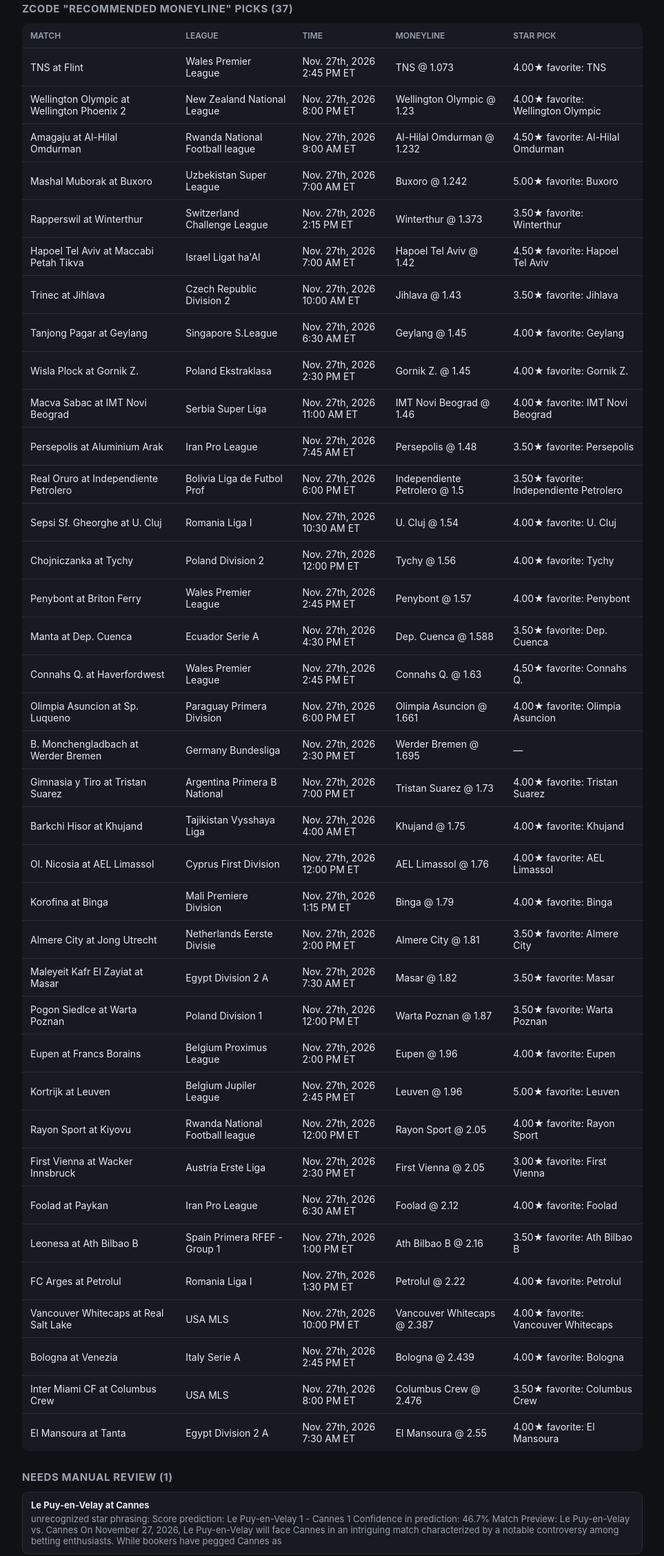
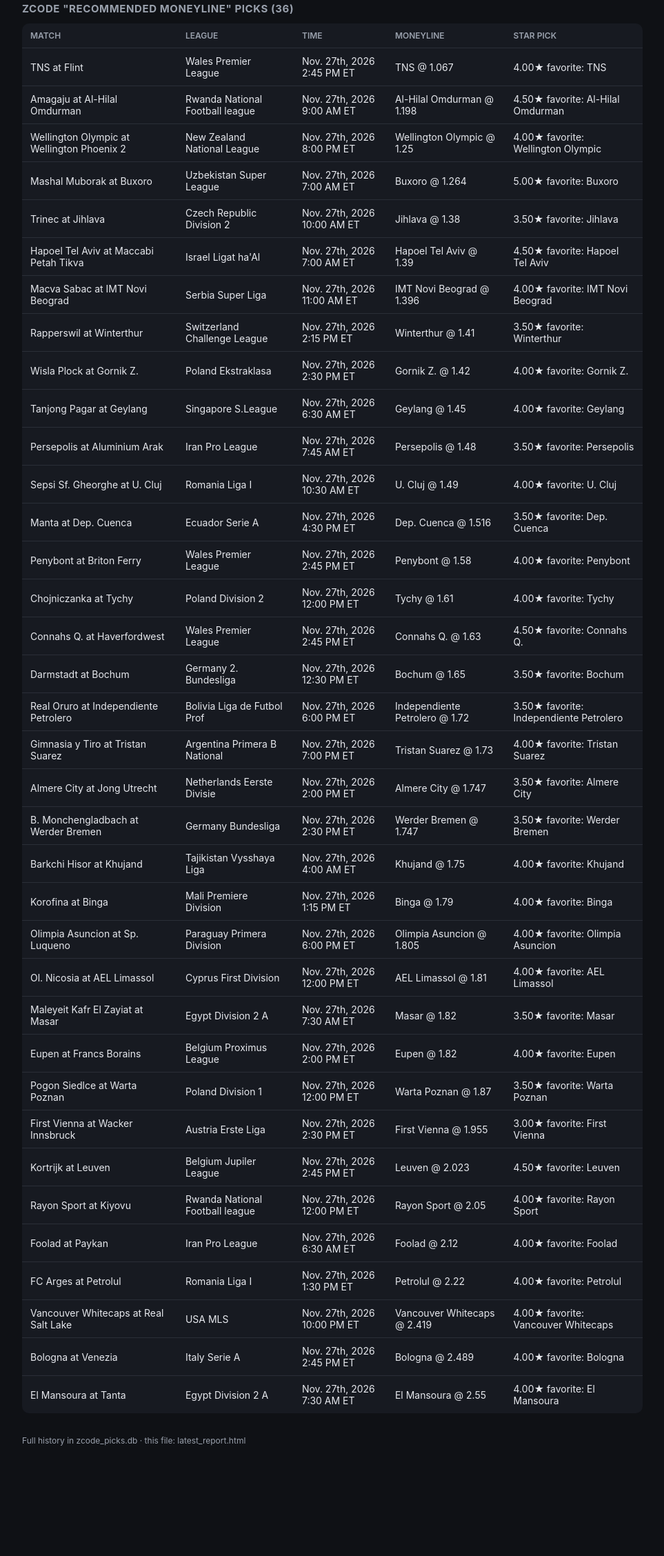
Before and after one commit to eilcin/my_reports, a plain HTML site: page index.html in a window 1280 px wide. Shown: the part 526-2782 px from the top of the page at 69% size, without its empty margins (158-1121 px from the left). After the commit the page ends 2654 px from the top, so only its background shows below. Drawn offline with Linux system fonts and the light colour scheme.

Commit message:
Update report 2026-11-28T04:10:36Z

```diff
--- a/index.html
+++ b/index.html
@@ -1,6 +1,6 @@
 <!DOCTYPE html>
 <html lang="en"><head><meta charset="utf-8">
-<title>Zcode SOCCER picks - 2026-11-27 09:48</title>
+<title>Zcode SOCCER picks - 2026-11-28 04:10</title>
 <style>
 :root {
   --bg: #0f1115; --panel: #171a21; --border: #2a2e37;
@@ -37,8 +37,8 @@ footer { color: var(--muted); font-size: 12px; margin-top: 32px; }
 </style>
 </head><body><div class="wrap">
   <h1>Zcode SOCCER picks</h1>
-  <div class="meta">2026-11-27 09:48 &middot; filter: &ge;4.5 stars, favorites only &middot; scraped_at (UTC): 2026-11-27T09:48:31+00:00</div>
-  <div class="banner ok">Scanned 133 of 133 SOCCER games - everything loaded.</div>
+  <div class="meta">2026-11-28 04:10 &middot; filter: &ge;4.5 stars, favorites only &middot; scraped_at (UTC): 2026-11-28T04:10:34+00:00</div>
+  <div class="banner ok">Scanned 132 of 132 SOCCER games - everything loaded.</div>
   <section>
     <h2>Picks &ge; 4.5 stars (favorites only)</h2>
     <table>
@@ -49,15 +49,7 @@ footer { color: var(--muted); font-size: 12px; margin-top: 32px; }
       <td>Uzbekistan Super League</td>
       <td>Nov. 27th, 2026 7:00 AM ET</td>
       <td>favorite: Buxoro</td>
-      <td>Buxoro @ 1.242</td>
-    </tr>
-<tr>
-      <td class="star">5.00★</td>
-      <td>Kortrijk at Leuven</td>
-      <td>Belgium Jupiler League</td>
-      <td>Nov. 27th, 2026 2:45 PM ET</td>
-      <td>favorite: Leuven</td>
-      <td>Leuven @ 1.96</td>
+      <td>Buxoro @ 1.264</td>
     </tr>
 <tr>
       <td class="star">4.50★</td>
@@ -65,7 +57,7 @@ footer { color: var(--muted); font-size: 12px; margin-top: 32px; }
       <td>Israel Ligat ha&#x27;Al</td>
       <td>Nov. 27th, 2026 7:00 AM ET</td>
       <td>favorite: Hapoel Tel Aviv</td>
-      <td>Hapoel Tel Aviv @ 1.42</td>
+      <td>Hapoel Tel Aviv @ 1.39</td>
     </tr>
 <tr>
       <td class="star">4.50★</td>
@@ -73,7 +65,7 @@ footer { color: var(--muted); font-size: 12px; margin-top: 32px; }
       <td>Rwanda National Football league</td>
       <td>Nov. 27th, 2026 9:00 AM ET</td>
       <td>favorite: Al-Hilal Omdurman</td>
-      <td>Al-Hilal Omdurman @ 1.232</td>
+      <td>Al-Hilal Omdurman @ 1.198</td>
     </tr>
 <tr>
       <td class="star">4.50★</td>
@@ -82,61 +74,83 @@ footer { color: var(--muted); font-size: 12px; margin-top: 32px; }
       <td>Nov. 27th, 2026 2:45 PM ET</td>
       <td>favorite: Connahs Q.</td>
       <td>Connahs Q. @ 1.63</td>
+    </tr>
+<tr>
+      <td class="star">4.50★</td>
+      <td>Kortrijk at Leuven</td>
+      <td>Belgium Jupiler League</td>
+      <td>Nov. 27th, 2026 2:45 PM ET</td>
+      <td>favorite: Leuven</td>
+      <td>Leuven @ 2.023</td>
     </tr></tbody>
         </table>
   </section>
   <section>
-    <h2>Zcode &quot;Recommended Moneyline&quot; picks (37)</h2>
+    <h2>Zcode &quot;Recommended Moneyline&quot; picks (36)</h2>
     <table>
           <thead><tr><th>Match</th><th>League</th><th>Time</th><th>Moneyline</th><th>Star pick</th></tr></thead>
           <tbody><tr>
       <td>TNS at Flint</td>
       <td>Wales Premier League</td>
       <td>Nov. 27th, 2026 2:45 PM ET</td>
-      <td>TNS @ 1.073</td>
+      <td>TNS @ 1.067</td>
       <td>4.00★ favorite: TNS</td>
+    </tr>
+<tr>
+      <td>Amagaju at Al-Hilal Omdurman</td>
+      <td>Rwanda National Football league</td>
+      <td>Nov. 27th, 2026 9:00 AM ET</td>
+      <td>Al-Hilal Omdurman @ 1.198</td>
+      <td>4.50★ favorite: Al-Hilal Omdurman</td>
     </tr>
 <tr>
       <td>Wellington Olympic at Wellington Phoenix 2</td>
       <td>New Zealand National League</td>
       <td>Nov. 27th, 2026 8:00 PM ET</td>
-      <td>Wellington Olympic @ 1.23</td>
+      <td>Wellington Olympic @ 1.25</td>
       <td>4.00★ favorite: Wellington Olympic</td>
-    </tr>
-<tr>
-      <td>Amagaju at Al-Hilal Omdurman</td>
-      <td>Rwanda National Football league</td>
-      <td>Nov. 27th, 2026 9:00 AM ET</td>
-      <td>Al-Hilal Omdurman @ 1.232</td>
-      <td>4.50★ favorite: Al-Hilal Omdurman</td>
     </tr>
 <tr>
       <td>Mashal Muborak at Buxoro</td>
       <td>Uzbekistan Super League</td>
       <td>Nov. 27th, 2026 7:00 AM ET</td>
-      <td>Buxoro @ 1.242</td>
+      <td>Buxoro @ 1.264</td>
       <td>5.00★ favorite: Buxoro</td>
+    </tr>
+<tr>
+      <td>Trinec at Jihlava</td>
+      <td>Czech Republic Division 2</td>
+      <td>Nov. 27th, 2026 10:00 AM ET</td>
+      <td>Jihlava @ 1.38</td>
+      <td>3.50★ favorite: Jihlava</td>
+    </tr>
+<tr>
+      <td>Hapoel Tel Aviv at Maccabi Petah Tikva</td>
+      <td>Israel Ligat ha&#x27;Al</td>
+      <td>Nov. 27th, 2026 7:00 AM ET</td>
+      <td>Hapoel Tel Aviv @ 1.39</td>
+      <td>4.50★ favorite: Hapoel Tel Aviv</td>
+    </tr>
+<tr>
+      <td>Macva Sabac at IMT Novi Beograd</td>
+      <td>Serbia Super Liga</td>
+      <td>Nov. 27th, 2026 11:00 AM ET</td>
+      <td>IMT Novi Beograd @ 1.396</td>
+      <td>4.00★ favorite: IMT Novi Beograd</td>
     </tr>
 <tr>
       <td>Rapperswil at Winterthur</td>
       <td>Switzerland Challenge League</td>
       <td>Nov. 27th, 2026 2:15 PM ET</td>
-      <td>Winterthur @ 1.373</td>
+      <td>Winterthur @ 1.41</td>
       <td>3.50★ favorite: Winterthur</td>
     </tr>
 <tr>
-      <td>Hapoel Tel Aviv at Maccabi Petah Tikva</td>
-      <td>Israel Ligat ha&#x27;Al</td>
-      <td>Nov. 27th, 2026 7:00 AM ET</td>
-      <td>Hapoel Tel Aviv @ 1.42</td>
-      <td>4.50★ favorite: Hapoel Tel Aviv</td>
-    </tr>
-<tr>
-      <td>Trinec at Jihlava</td>
-      <td>Czech Republic Division 2</td>
-      <td>Nov. 27th, 2026 10:00 AM ET</td>
-      <td>Jihlava @ 1.43</td>
-      <td>3.50★ favorite: Jihlava</td>
+      <td>Wisla Plock at Gornik Z.</td>
+      <td>Poland Ekstraklasa</td>
+      <td>Nov. 27th, 2026 2:30 PM ET</td>
+      <td>Gornik Z. @ 1.42</td>
+      <td>4.00★ favorite: Gornik Z.</td>
     </tr>
 <tr>
       <td>Tanjong Pagar at Geylang</td>
@@ -146,20 +160,6 @@ footer { color: var(--muted); font-size: 12px; margin-top: 32px; }
       <td>4.00★ favorite: Geylang</td>
     </tr>
 <tr>
-      <td>Wisla Plock at Gornik Z.</td>
-      <td>Poland Ekstraklasa</td>
-      <td>Nov. 27th, 2026 2:30 PM ET</td>
-      <td>Gornik Z. @ 1.45</td>
-      <td>4.00★ favorite: Gornik Z.</td>
-    </tr>
-<tr>
-      <td>Macva Sabac at IMT Novi Beograd</td>
-      <td>Serbia Super Liga</td>
-      <td>Nov. 27th, 2026 11:00 AM ET</td>
-      <td>IMT Novi Beograd @ 1.46</td>
-      <td>4.00★ favorite: IMT Novi Beograd</td>
-    </tr>
-<tr>
       <td>Persepolis at Aluminium Arak</td>
       <td>Iran Pro League</td>
       <td>Nov. 27th, 2026 7:45 AM ET</td>
@@ -167,39 +167,32 @@ footer { color: var(--muted); font-size: 12px; margin-top: 32px; }
       <td>3.50★ favorite: Persepolis</td>
     </tr>
 <tr>
-      <td>Real Oruro at Independiente Petrolero</td>
-      <td>Bolivia Liga de Futbol Prof</td>
-      <td>Nov. 27th, 2026 6:00 PM ET</td>
-      <td>Independiente Petrolero @ 1.5</td>
-      <td>3.50★ favorite: Independiente Petrolero</td>
-    </tr>
-<tr>
       <td>Sepsi Sf. Gheorghe at U. Cluj</td>
       <td>Romania Liga I</td>
       <td>Nov. 27th, 2026 10:30 AM ET</td>
-      <td>U. Cluj @ 1.54</td>
+      <td>U. Cluj @ 1.49</td>
       <td>4.00★ favorite: U. Cluj</td>
+    </tr>
+<tr>
+      <td>Manta at Dep. Cuenca</td>
+      <td>Ecuador Serie A</td>
+      <td>Nov. 27th, 2026 4:30 PM ET</td>
+      <td>Dep. Cuenca @ 1.516</td>
+      <td>3.50★ favorite: Dep. Cuenca</td>
+    </tr>
+<tr>
+      <td>Penybont at Briton Ferry</td>
+      <td>Wales Premier League</td>
+      <td>Nov. 27th, 2026 2:45 PM ET</td>
+      <td>Penybont @ 1.58</td>
+      <td>4.00★ favorite: Penybont</td>
     </tr>
 <tr>
       <td>Chojniczanka at Tychy</td>
       <td>Poland Division 2</td>
       <td>Nov. 27th, 2026 12:00 PM ET</td>
-      <td>Tychy @ 1.56</td>
+      <td>Tychy @ 1.61</td>
       <td>4.00★ favorite: Tychy</td>
-    </tr>
-<tr>
-      <td>Penybont at Briton Ferry</td>
-      <td>Wales Premier League</td>
-      <td>Nov. 27th, 2026 2:45 PM ET</td>
-      <td>Penybont @ 1.57</td>
-      <td>4.00★ favorite: Penybont</td>
-    </tr>
-<tr>
-      <td>Manta at Dep. Cuenca</td>
-      <td>Ecuador Serie A</td>
-      <td>Nov. 27th, 2026 4:30 PM ET</td>
-      <td>Dep. Cuenca @ 1.588</td>
-      <td>3.50★ favorite: Dep. Cuenca</td>
     </tr>
 <tr>
       <td>Connahs Q. at Haverfordwest</td>
@@ -209,18 +202,18 @@ footer { color: var(--muted); font-size: 12px; margin-top: 32px; }
       <td>4.50★ favorite: Connahs Q.</td>
     </tr>
 <tr>
-      <td>Olimpia Asuncion at Sp. Luqueno</td>
-      <td>Paraguay Primera Division</td>
-      <td>Nov. 27th, 2026 6:00 PM ET</td>
-      <td>Olimpia Asuncion @ 1.661</td>
-      <td>4.00★ favorite: Olimpia Asuncion</td>
+      <td>Darmstadt at Bochum</td>
+      <td>Germany 2. Bundesliga</td>
+      <td>Nov. 27th, 2026 12:30 PM ET</td>
+      <td>Bochum @ 1.65</td>
+      <td>3.50★ favorite: Bochum</td>
     </tr>
 <tr>
-      <td>B. Monchengladbach at Werder Bremen</td>
-      <td>Germany Bundesliga</td>
-      <td>Nov. 27th, 2026 2:30 PM ET</td>
-      <td>Werder Bremen @ 1.695</td>
-      <td>&mdash;</td>
+      <td>Real Oruro at Independiente Petrolero</td>
+      <td>Bolivia Liga de Futbol Prof</td>
+      <td>Nov. 27th, 2026 6:00 PM ET</td>
+      <td>Independiente Petrolero @ 1.72</td>
+      <td>3.50★ favorite: Independiente Petrolero</td>
     </tr>
 <tr>
       <td>Gimnasia y Tiro at Tristan Suarez</td>
@@ -230,18 +223,25 @@ footer { color: var(--muted); font-size: 12px; margin-top: 32px; }
       <td>4.00★ favorite: Tristan Suarez</td>
     </tr>
 <tr>
+      <td>Almere City at Jong Utrecht</td>
+      <td>Netherlands Eerste Divisie</td>
+      <td>Nov. 27th, 2026 2:00 PM ET</td>
+      <td>Almere City @ 1.747</td>
+      <td>3.50★ favorite: Almere City</td>
+    </tr>
+<tr>
+      <td>B. Monchengladbach at Werder Bremen</td>
+      <td>Germany Bundesliga</td>
+      <td>Nov. 27th, 2026 2:30 PM ET</td>
+      <td>Werder Bremen @ 1.747</td>
+      <td>3.50★ favorite: Werder Bremen</td>
+    </tr>
+<tr>
       <td>Barkchi Hisor at Khujand</td>
       <td>Tajikistan Vysshaya Liga</td>
       <td>Nov. 27th, 2026 4:00 AM ET</td>
       <td>Khujand @ 1.75</td>
       <td>4.00★ favorite: Khujand</td>
-    </tr>
-<tr>
-      <td>Ol. Nicosia at AEL Limassol</td>
-      <td>Cyprus First Division</td>
-      <td>Nov. 27th, 2026 12:00 PM ET</td>
-      <td>AEL Limassol @ 1.76</td>
-      <td>4.00★ favorite: AEL Limassol</td>
     </tr>
 <tr>
       <td>Korofina at Binga</td>
@@ -251,11 +251,18 @@ footer { color: var(--muted); font-size: 12px; margin-top: 32px; }
       <td>4.00★ favorite: Binga</td>
     </tr>
 <tr>
-      <td>Almere City at Jong Utrecht</td>
-      <td>Netherlands Eerste Divisie</td>
-      <td>Nov. 27th, 2026 2:00 PM ET</td>
-      <td>Almere City @ 1.81</td>
-      <td>3.50★ favorite: Almere City</td>
+      <td>Olimpia Asuncion at Sp. Luqueno</td>
+      <td>Paraguay Primera Division</td>
+      <td>Nov. 27th, 2026 6:00 PM ET</td>
+      <td>Olimpia Asuncion @ 1.805</td>
+      <td>4.00★ favorite: Olimpia Asuncion</td>
+    </tr>
+<tr>
+      <td>Ol. Nicosia at AEL Limassol</td>
+      <td>Cyprus First Division</td>
+      <td>Nov. 27th, 2026 12:00 PM ET</td>
+      <td>AEL Limassol @ 1.81</td>
+      <td>4.00★ favorite: AEL Limassol</td>
     </tr>
 <tr>
       <td>Maleyeit Kafr El Zayiat at Masar</td>
@@ -265,6 +272,13 @@ footer { color: var(--muted); font-size: 12px; margin-top: 32px; }
       <td>3.50★ favorite: Masar</td>
     </tr>
 <tr>
+      <td>Eupen at Francs Borains</td>
+      <td>Belgium Proximus League</td>
+      <td>Nov. 27th, 2026 2:00 PM ET</td>
+      <td>Eupen @ 1.82</td>
+      <td>4.00★ favorite: Eupen</td>
+    </tr>
+<tr>
       <td>Pogon Siedlce at Warta Poznan</td>
       <td>Poland Division 1</td>
       <td>Nov. 27th, 2026 12:00 PM ET</td>
@@ -272,18 +286,18 @@ footer { color: var(--muted); font-size: 12px; margin-top: 32px; }
       <td>3.50★ favorite: Warta Poznan</td>
     </tr>
 <tr>
-      <td>Eupen at Francs Borains</td>
-      <td>Belgium Proximus League</td>
-      <td>Nov. 27th, 2026 2:00 PM ET</td>
-      <td>Eupen @ 1.96</td>
-      <td>4.00★ favorite: Eupen</td>
+      <td>First Vienna at Wacker Innsbruck</td>
+      <td>Austria Erste Liga</td>
+      <td>Nov. 27th, 2026 2:30 PM ET</td>
+      <td>First Vienna @ 1.955</td>
+      <td>3.00★ favorite: First Vienna</td>
     </tr>
 <tr>
       <td>Kortrijk at Leuven</td>
       <td>Belgium Jupiler League</td>
       <td>Nov. 27th, 2026 2:45 PM ET</td>
-      <td>Leuven @ 1.96</td>
-      <td>5.00★ favorite: Leuven</td>
+      <td>Leuven @ 2.023</td>
+      <td>4.50★ favorite: Leuven</td>
     </tr>
 <tr>
       <td>Rayon Sport at Kiyovu</td>
@@ -293,25 +307,11 @@ footer { color: var(--muted); font-size: 12px; margin-top: 32px; }
       <td>4.00★ favorite: Rayon Sport</td>
     </tr>
 <tr>
-      <td>First Vienna at Wacker Innsbruck</td>
-      <td>Austria Erste Liga</td>
-      <td>Nov. 27th, 2026 2:30 PM ET</td>
-      <td>First Vienna @ 2.05</td>
-      <td>3.00★ favorite: First Vienna</td>
-    </tr>
-<tr>
       <td>Foolad at Paykan</td>
       <td>Iran Pro League</td>
       <td>Nov. 27th, 2026 6:30 AM ET</td>
       <td>Foolad @ 2.12</td>
       <td>4.00★ favorite: Foolad</td>
-    </tr>
-<tr>
-      <td>Leonesa at Ath Bilbao B</td>
-      <td>Spain Primera RFEF - Group 1</td>
-      <td>Nov. 27th, 2026 1:00 PM ET</td>
-      <td>Ath Bilbao B @ 2.16</td>
-      <td>3.50★ favorite: Ath Bilbao B</td>
     </tr>
 <tr>
       <td>FC Arges at Petrolul</td>
@@ -324,22 +324,15 @@ footer { color: var(--muted); font-size: 12px; margin-top: 32px; }
       <td>Vancouver Whitecaps at Real Salt Lake</td>
       <td>USA MLS</td>
       <td>Nov. 27th, 2026 10:00 PM ET</td>
-      <td>Vancouver Whitecaps @ 2.387</td>
+      <td>Vancouver Whitecaps @ 2.419</td>
       <td>4.00★ favorite: Vancouver Whitecaps</td>
     </tr>
 <tr>
       <td>Bologna at Venezia</td>
       <td>Italy Serie A</td>
       <td>Nov. 27th, 2026 2:45 PM ET</td>
-      <td>Bologna @ 2.439</td>
+      <td>Bologna @ 2.489</td>
       <td>4.00★ favorite: Bologna</td>
-    </tr>
-<tr>
-      <td>Inter Miami CF at Columbus Crew</td>
-      <td>USA MLS</td>
-      <td>Nov. 27th, 2026 8:00 PM ET</td>
-      <td>Columbus Crew @ 2.476</td>
-      <td>3.50★ favorite: Columbus Crew</td>
     </tr>
 <tr>
       <td>El Mansoura at Tanta</td>
@@ -350,9 +343,6 @@ footer { color: var(--muted); font-size: 12px; margin-top: 32px; }
     </tr></tbody>
         </table>
   </section>
-  <section>
-          <h2>Needs manual review (1)</h2>
-          <div class="review-item"><b>Le Puy-en-Velay at Cannes</b><span class="why">unrecognized star phrasing: Score prediction: Le Puy-en-Velay 1 - Cannes 1 Confidence in prediction: 46.7% Match Preview: Le Puy-en-Velay vs. Cannes On November 27, 2026, Le Puy-en-Velay will face Cannes in an intriguing match characterized by a notable controversy among betting enthusiasts. While bookers have pegged Cannes as</span></div>
-        </section>
+
   <footer>Full history in zcode_picks.db &middot; this file: latest_report.html</footer>
 </div></body></html>
```
